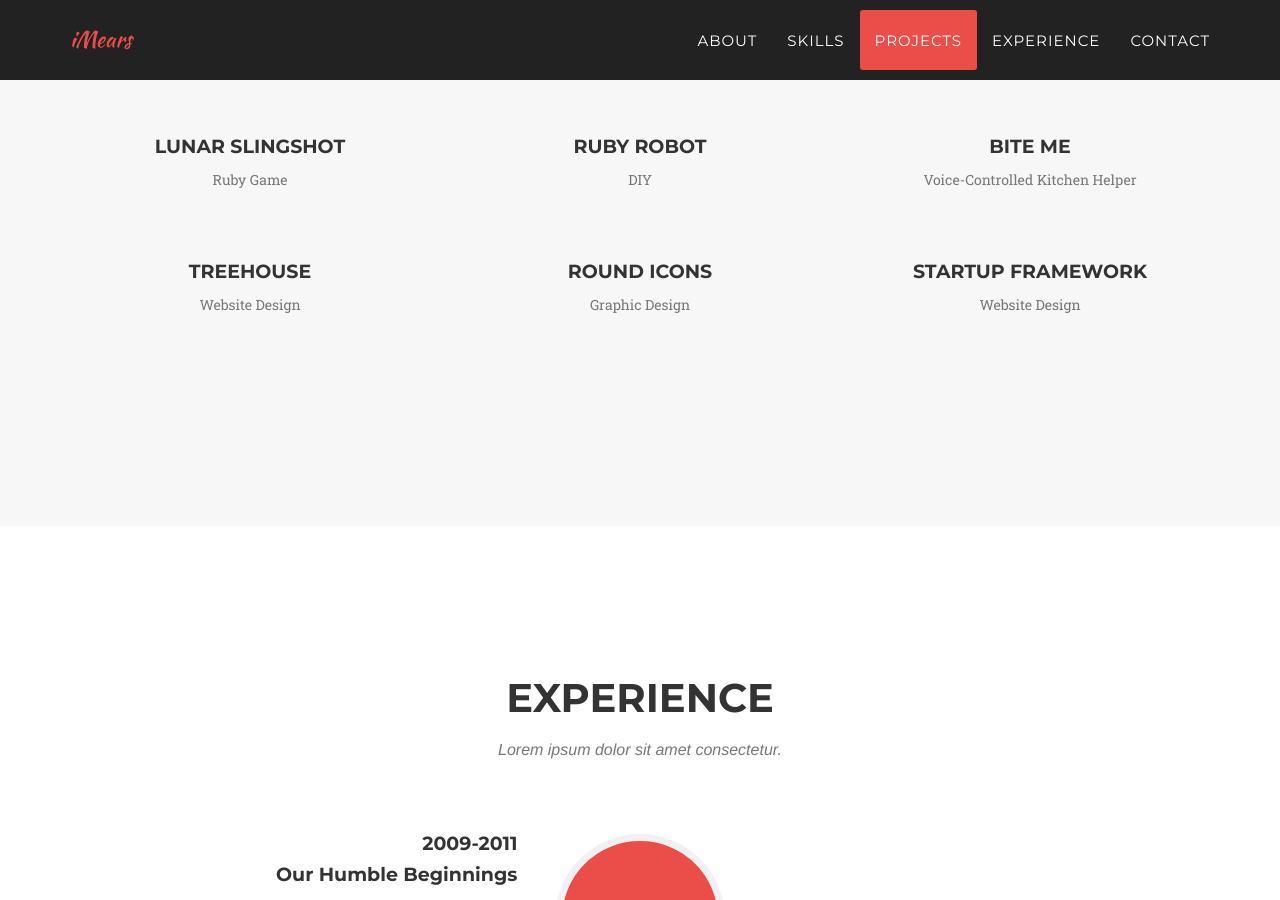
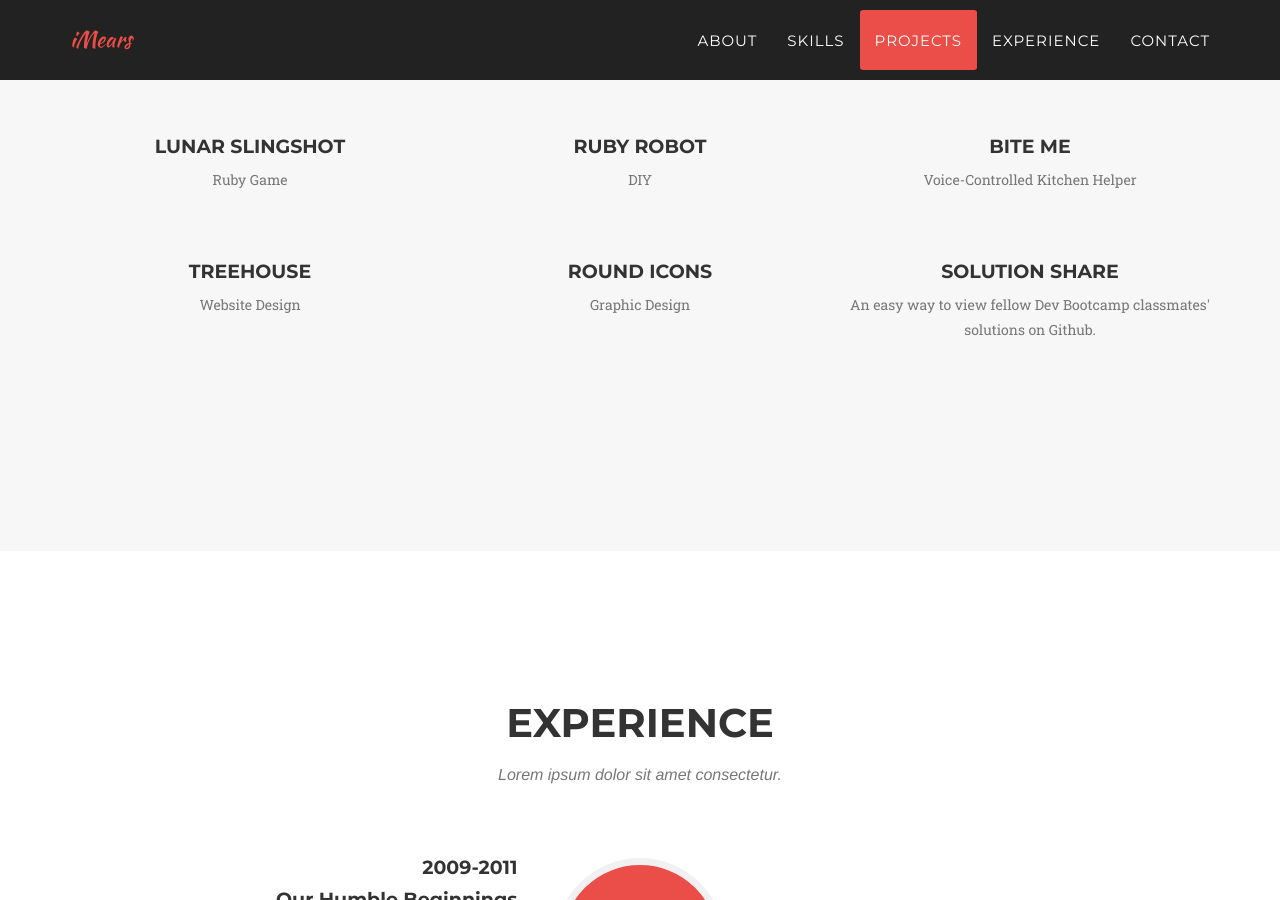
Before and after one commit to iMears/iMears.github.io, a Jekyll site: the page built from _posts/2014-07-14-project-5.markdown, in a window 1280 px wide and 900 px high, scrolled down 2525 px. Built offline with Jekyll 4.4.1, drawn with Linux system fonts in a browser that asks for light colours; some web fonts are replaced; some of the changed lines change nothing that is shown.

Commit message:
Add solution share project

```diff
--- a/_posts/2014-07-14-project-5.markdown
+++ b/_posts/2014-07-14-project-5.markdown
@@ -1,15 +1,15 @@
 ---
-title: Startup Framework
-subtitle: Website Design
+title: Solution Share
+subtitle: An easy way to view fellow Dev Bootcamp classmates' solutions on Github.
 layout: default
 modal-id: 5
 date: 2014-07-14
-img: startup-framework.png
-thumbnail: startup-framework-thumbnail.png
+img: solution-share.png
+thumbnail: solution-share-thumbnail.png
 alt: image-alt
 project-date: April 2014
-client: Start Bootstrap
-category: Web Development
-description: Lorem ipsum dolor sit amet, usu cu alterum nominavi lobortis. At duo novum diceret. Tantas apeirian vix et, usu sanctus postulant inciderint ut, populo diceret necessitatibus in vim. Cu eum dicam feugiat noluisse.
+code: https://github.com/iMears/solution_share
+link: https://solutionshare.herokuapp.com/
+description: In the first 9  weeks of Dev Bootcamp our curriculum involved reviewing others' solutions to challenges we were given on Github. This process was time consuming, so I wrote a command line app in Ruby to expedite the process. I then pitched this idea in a hackathon. It was chosen as one of the top projects to be implemented, and I worked with a team of 4 classmates to build a web app version of my command line application over the weekend. This was the first time I saw a real world problem that could be solved with software, and was able to develop my own solution.
 
 ---
```
Also changed, not shown: img/portfolio/solution-share-thumbnail.png (added), img/portfolio/solution-share.png (added).
